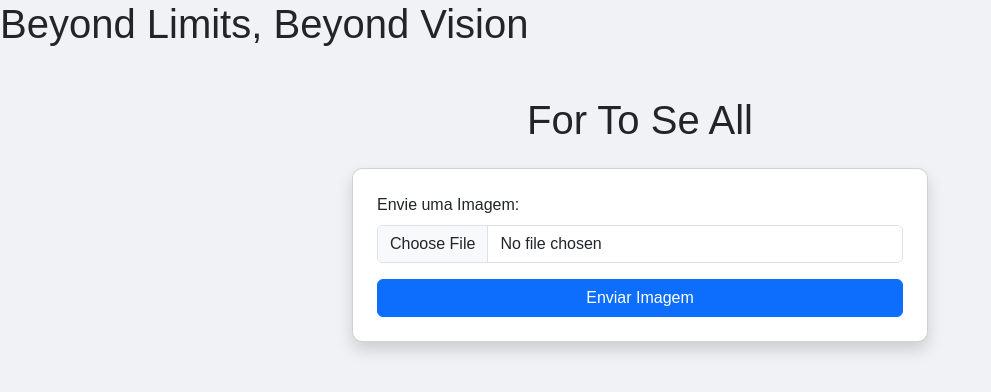
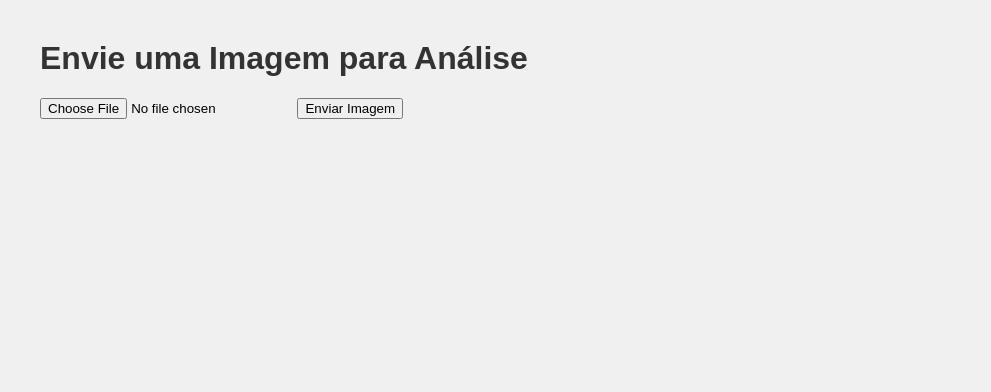
Before and after one commit to TomazAlexandre/fortoseeall, a Flask app: template templates/index.html in a window 1280 px wide. Shown: the top 392 px of the page, without its empty margins (0-991 px from the left). Run offline with Flask 3, Linux system fonts and the light colour scheme; the template is opened without the code that fills it, so the values that code supplies are empty.

Commit message:
Update index.html

```diff
--- a/templates/index.html
+++ b/templates/index.html
@@ -1,35 +1,40 @@
 <!DOCTYPE html>
-<html lang="pt-BR">
+<html lang="pt">
 <head>
     <meta charset="UTF-8">
     <meta name="viewport" content="width=device-width, initial-scale=1.0">
-    <title>For To Se All</title>
-    <h1> Beyond Limits, Beyond Vision</h1>
-    <link href="https://cdn.jsdelivr.net/npm/bootstrap@5.3.0/dist/css/bootstrap.min.css" rel="stylesheet">
-    <link rel="stylesheet" href="{{ url_for('static', filename='style.css') }}">
+    <title>Análise de Imagem com Áudio</title>
+    <style>
+        body {
+            font-family: Arial, sans-serif;
+            margin: 40px;
+            background-color: #f0f0f0;
+        }
+        h1 {
+            color: #333;
+        }
+        form {
+            margin-bottom: 20px;
+        }
+        #description {
+            font-size: 18px;
+            margin-top: 20px;
+        }
+        #audio-player {
+            margin-top: 20px;
+        }
+    </style>
 </head>
 <body>
-    <div class="container mt-5">
-        <h1 class="text-center mb-4">For To Se All</h1>
-        <div class="card p-4 shadow">
-            <form id="uploadForm" enctype="multipart/form-data">
-                <div class="mb-3">
-                    <label for="imageInput" class="form-label">Envie uma Imagem:</label>
-                    <input type="file" class="form-control" id="imageInput" name="image" accept="image/*" required>
-                </div>
-                <button type="submit" class="btn btn-primary w-100">Enviar Imagem</button>
-            </form>
+    <h1>Envie uma Imagem para Análise</h1>
+    <form id="upload-form" enctype="multipart/form-data">
+        <input type="file" id="image-input" name="image" accept="image/*">
+        <button type="submit">Enviar Imagem</button>
+    </form>
 
-            <div id="result" class="mt-4" style="display: none;">
-                <h2>Resultado:</h2>
-                <p id="response"></p>
-                <button id="playAudio" class="btn btn-secondary mt-2">Ouvir Descrição</button>
-            </div>
-        </div>
-    </div>
+    <div id="description"></div>
+    <audio id="audio-player" controls style="display: none;"></audio>
 
-    <!-- Bootstrap JS Bundle -->
-    <script src="https://cdn.jsdelivr.net/npm/bootstrap@5.3.0/dist/js/bootstrap.bundle.min.js"></script>
-    <script src="{{ url_for('static', filename='script.js') }}"></script>
+    <script src="/static/script.js"></script>
 </body>
 </html>
```
